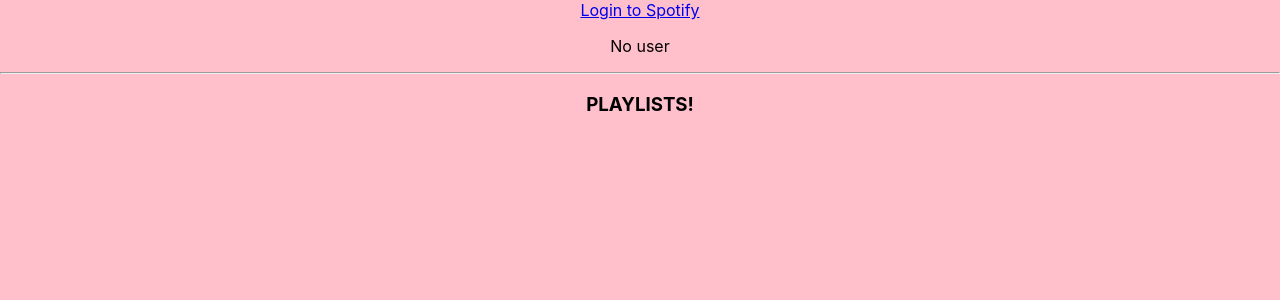
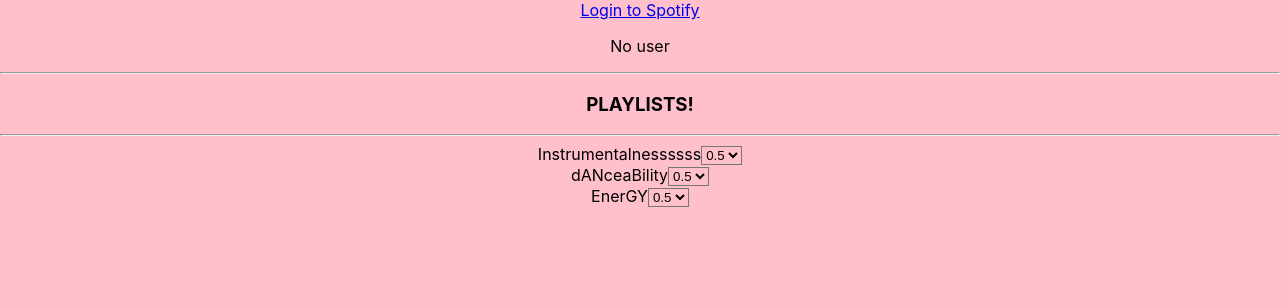
Before and after one commit to adamgrunke/spiffy, a React (Create React App) app in the folder client/: page / in a window 1280 px wide. Shown: the top 300 px of the page. Built offline with nearby package versions, Linux system fonts and the light colour scheme.

Commit message:
Adding dropdown select optins for tuneable attributes

```diff
--- a/client/src/App.tsx
+++ b/client/src/App.tsx
@@ -2,6 +2,8 @@ import React, {useState, useEffect} from 'react';
 import './App.css';
 import openNewAuthWindow from './openWindow';
 import axios from 'axios';
+import Tuning from './components/Tuning'
+// import Playlists from './components/Playlists'
 
 // We had to defin this because TS needs to know
 // the shape of our user object
@@ -90,6 +92,8 @@ const App: React.FC = () => {
       <hr/>
       <h3>PLAYLISTS!</h3>
       {playlistData}
+      <hr/>
+      <Tuning/>
     </div>
   );
 }
--- /dev/null
+++ b/client/src/components/Tuning.tsx
@@ -0,0 +1,77 @@
+import React, {useState} from 'react';
+
+const Tuning: React.FC =() => {
+    const [inst, setInst] = useState<number>()
+    // (JSX attribute) React.SelectHTMLAttributes<HTMLSelectElement>.onChange?: ((event: React.ChangeEvent<HTMLSelectElement>) => void) | undefined
+
+    const handleChange = (e: React.SyntheticEvent) => {
+        let value = parseFloat((e.target as HTMLSelectElement).value)
+        setInst(value)
+    }
+
+    return(
+        <div>
+            <div>Instrumentalnessssss
+                <select name="instrumentalness"
+                        value='0.5'
+                        onChange={handleChange}
+                >
+                    <option value='0.0'>0.0</option>
+                    <option value='0.1'>0.1</option>
+                    <option value='0.2'>0.2</option>
+                    <option value='0.3'>0.3</option>
+                    <option value='0.4'>0.4</option>
+                    <option value='0.5'>0.5</option>
+                    <option value='0.6'>0.6</option>
+                    <option value='0.7'>0.7</option>
+                    <option value='0.8'>0.8</option>
+                    <option value='0.9'>0.9</option>
+                    <option value='1.0'>1.0</option>
+                </select>
+            </div>
+
+            <div>dANceaBility
+                <select name="danceability" value='0.5'>
+                    <option value='0.0'>0.0</option>
+                    <option value='0.1'>0.1</option>
+                    <option value='0.2'>0.2</option>
+                    <option value='0.3'>0.3</option>
+                    <option value='0.4'>0.4</option>
+                    <option value='0.5'>0.5</option>
+                    <option value='0.6'>0.6</option>
+                    <option value='0.7'>0.7</option>
+                    <option value='0.8'>0.8</option>
+                    <option value='0.9'>0.9</option>
+                    <option value='1.0'>1.0</option>
+                </select>
+            </div>
+
+            <div>EnerGY
+                <select name="energy" value='0.5'>
+                    <option value='0.0'>0.0</option>
+                    <option value='0.1'>0.1</option>
+                    <option value='0.2'>0.2</option>
+                    <option value='0.3'>0.3</option>
+                    <option value='0.4'>0.4</option>
+                    <option value='0.5'>0.5</option>
+                    <option value='0.6'>0.6</option>
+                    <option value='0.7'>0.7</option>
+                    <option value='0.8'>0.8</option>
+                    <option value='0.9'>0.9</option>
+                    <option value='1.0'>1.0</option>
+                </select>
+            </div>
+
+
+
+
+
+
+        </div>
+
+
+
+    );
+}
+
+export default Tuning;
```
Also changed, not shown: 1 other file (tests, documents, lock files or other folders).
